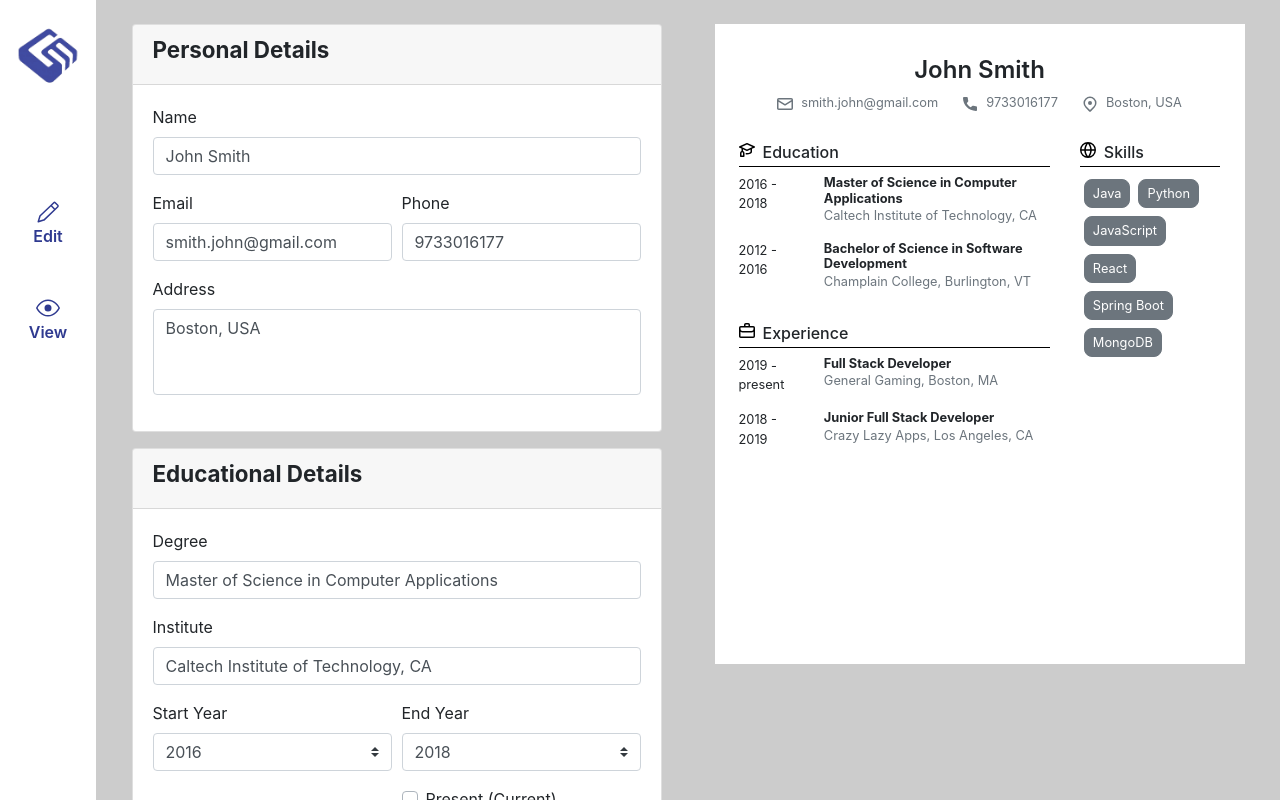
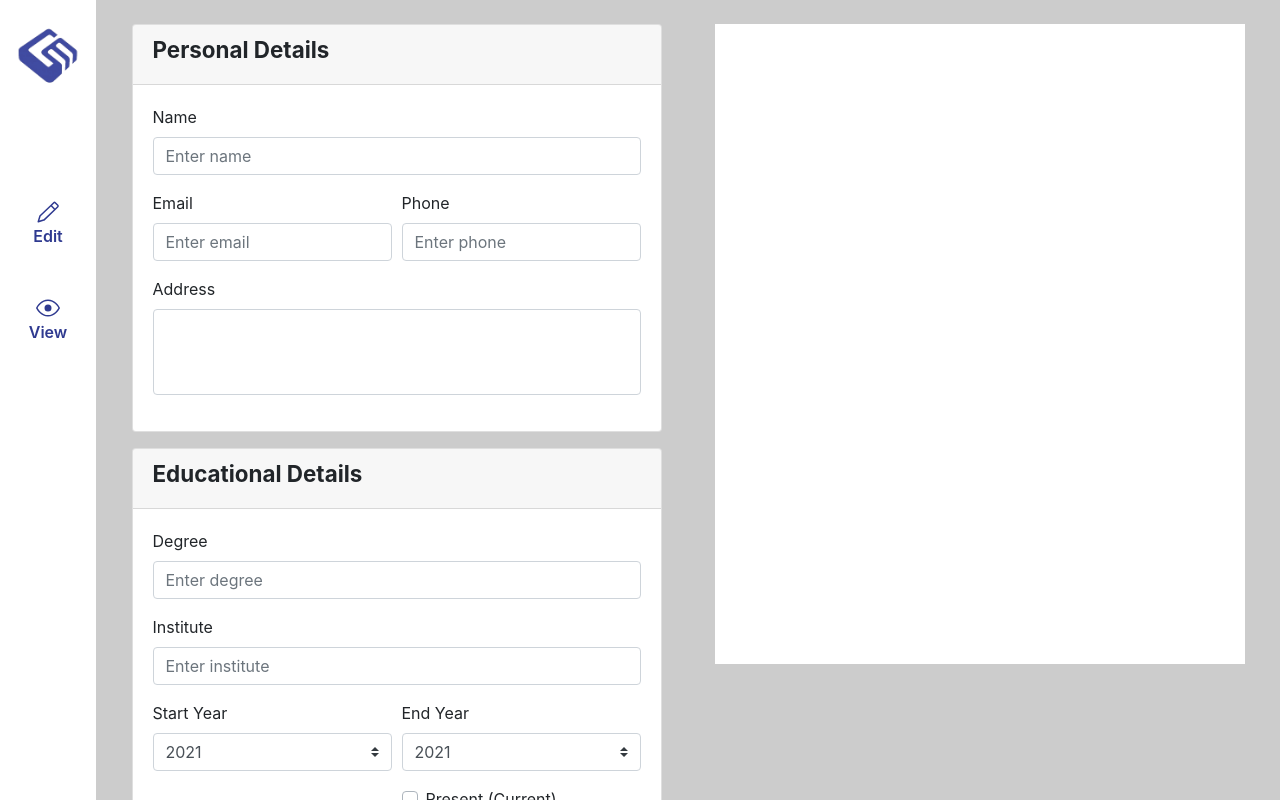
Before and after one commit to Benin-Tom-Jose/Resume-Builder, a React (Create React App) app: page /resume/content in a window 1280 px wide. Built offline with nearby package versions, Linux system fonts and the light colour scheme.

Commit message:
Hotfix/ css-fix in sections of resume, reducer-value duplication fix

```diff
--- a/src/app/components/Resume/Resume.js
+++ b/src/app/components/Resume/Resume.js
@@ -78,7 +78,7 @@ const Resume = (props) => {
                                 </section>
                             }
                         </div>
-                        <div className="col-sm-4">
+                        <div className={`${(showEducation || showExperience) ? 'col-sm-4' : 'col-sm-12'}`}>
                             {
                                 showSkills &&
                                 <section className="section section-skills">
--- a/src/app/components/Resume/Resume.scss
+++ b/src/app/components/Resume/Resume.scss
@@ -69,10 +69,6 @@ $module: "resume";
             .section {
                 margin-bottom: 2rem;
                 font-size: 0.8rem;
-
-                &:last-child{
-                    margin-bottom: 0;
-                }
 
                 &__header {
                     font-size: 1rem;
--- a/src/redux/reducer/Resume.reducer.js
+++ b/src/redux/reducer/Resume.reducer.js
@@ -1,4 +1,4 @@
-import { RESUME_DATA_TEMPLATE,RESUME_SAMPLE_DATA } from "../../config/SampleData";
+import { RESUME_DATA_TEMPLATE } from "../../config/SampleData";
 import {
     RESUME_RESET_PROFILE,
     RESUME_SET_PROFILE
@@ -6,7 +6,6 @@ import {
 
 const initialState = {
     profile: RESUME_DATA_TEMPLATE,
-    profile: RESUME_SAMPLE_DATA,
 };
 
 const ResumeReducer = (state = initialState, action) => {
```
